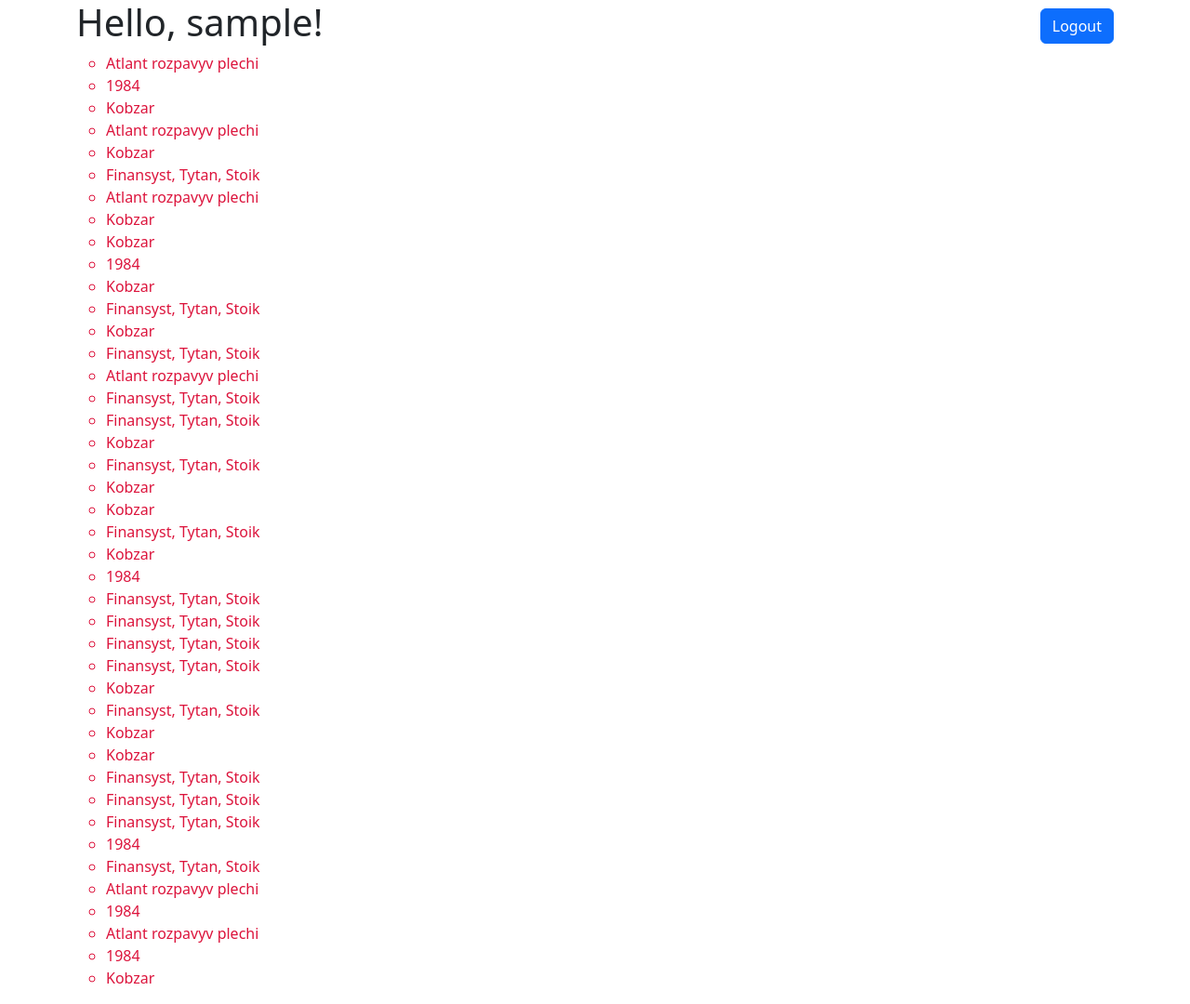
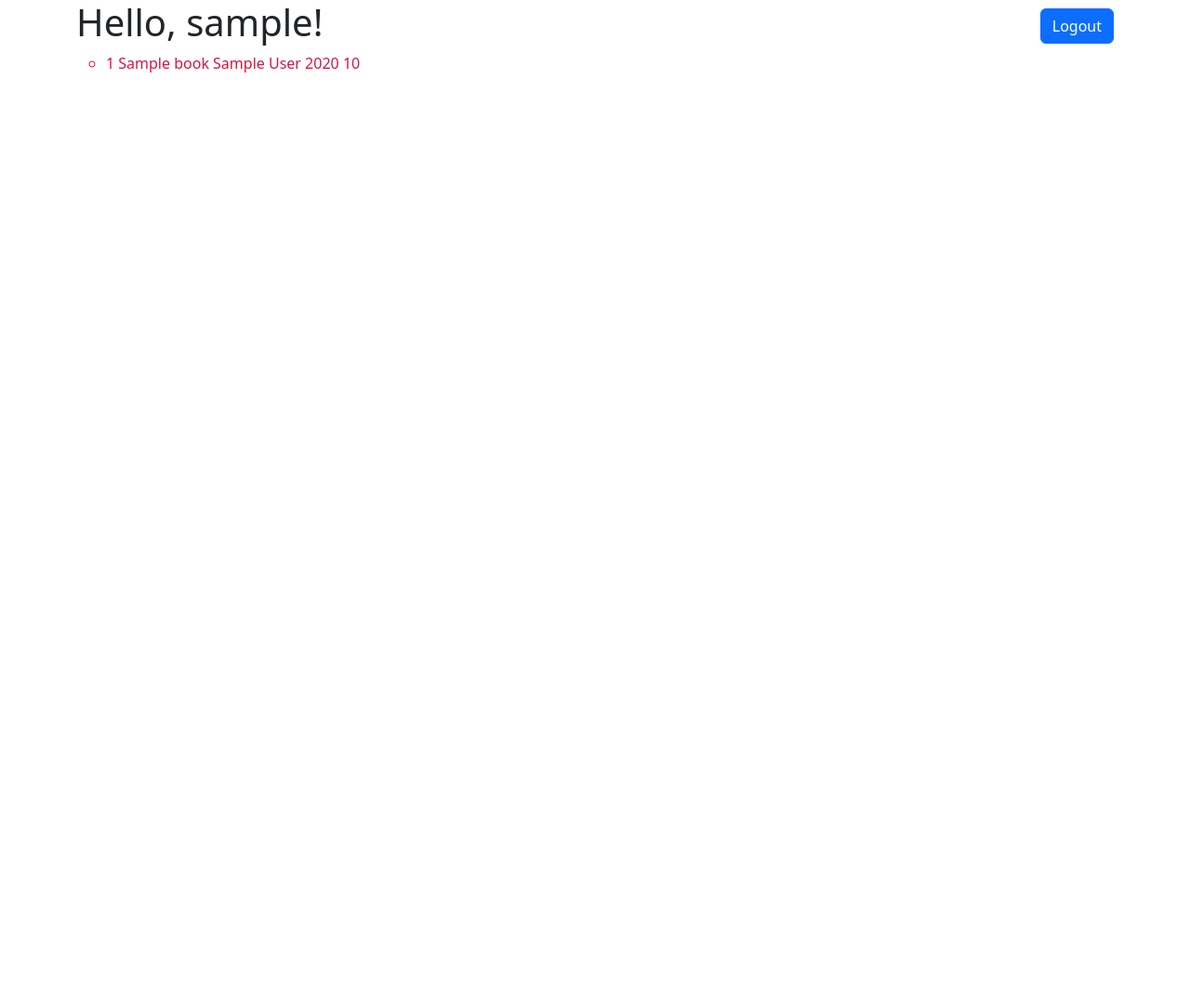
Before and after one commit to Petroleg/robot_dreams_homework, a Flask app: page /books in a window 1280 px wide. Shown: the whole page at 93% size. After the commit the page ends 78 px from the top, so only its background shows below. Run offline with Flask 3, Linux system fonts and the light colour scheme; a user stored in the database is signed in; tables that the repository leaves empty hold one stand-in row (values such as "Sample post").

Commit message:
Homework for lessons #35

```diff
--- a/flask-homework/app.py
+++ b/flask-homework/app.py
@@ -1,25 +1,27 @@
+import logging
+
 from flask import Flask
-from logging.config import dictConfig
+from dotenv import load_dotenv
 
-dictConfig({
-    'version': 1,
-    'formatters': {'default': {
-        'format': '[%(asctime)s] %(levelname)s in %(module)s: %(message)s',
-    }},
-    'handlers': {'wsgi': {
-        'class': 'logging.StreamHandler',
-        'stream': 'ext://flask.logging.wsgi_errors_stream',
-        'formatter': 'default'
-    }},
-    'root': {
-        'level': 'INFO',
-        'handlers': ['wsgi']
-    }
-})
+from flask_sqlalchemy import SQLAlchemy
 
+from config import AppConfig
+
+load_dotenv()
+
+db = SQLAlchemy()
 app = Flask(__name__)
+app.logger.setLevel(logging.INFO)
+app.config.from_object(AppConfig)
+db.init_app(app)
 
 from views import *
+from models import *
+
+with app.app_context():
+    db.create_all()
 
 if __name__ == '__main__':
-    app.run()
+    app.run(host=app.config.get('HOST'),
+            port=app.config.get('PORT'),
+            debug=app.config.get('DEBUG'))
--- a/flask-homework/templates/book_title.html
+++ b/flask-homework/templates/book_id.html
@@ -1,5 +1,5 @@
 {% extends "base.html" %}
 {% block title %}Book Titile{% endblock %}
 {% block content %}
-{{ title }}
+{{ book.id }} {{ book.title }} {{ book.author }} {{ book.year }} {{ book.price }}
 {% endblock %}
--- a/flask-homework/templates/books.html
+++ b/flask-homework/templates/books.html
@@ -5,8 +5,8 @@
 {% endblock %}
 {% block content %}
 <ul id="lists">
-    {% for book in random_books %}
-    <li>{{ book }}</li>
+    {% for book in books %}
+    <li>{{ book.id }} {{ book.title }} {{ book.author }} {{ book.year }} {{ book.price }}</li>
     {% endfor %}
 </ul>
 {% endblock %}
--- a/flask-homework/templates/user_id.html
+++ /dev/null
@@ -1,5 +0,0 @@
-{% extends "base.html" %}
-{% block title %}User Id{% endblock %}
-{% block content %}
-{{ id }}
-{% endblock %}
--- a/flask-homework/views.py
+++ b/flask-homework/views.py
@@ -1,13 +1,11 @@
+import os
 import re
-from app import app
-from flask import abort, request, redirect, render_template, session, url_for
-import random
+from app import app, db
+from flask import abort, request, redirect, render_template, session, url_for, jsonify
+from models import User, Book, Purchase
 
-users = ["Oleh", "Ivan", "Polina", "Tamara"]
 
-books = ["Kobzar", "1984", "Finansyst, Tytan, Stoik", "Atlant rozpavyv plechi"]
-
-app.secret_key = b'_5#y2L"F4Q8z\n\xec]/'
+app.secret_key = os.getenv('SECRET_KEY')
 
 
 @app.get("/")
@@ -18,51 +16,182 @@ def home_page():
         return redirect(url_for("login"))
 
 
-@app.get("/users")
-def get_users():
-    count = int(request.args.get("count")) if request.args.get("count") else random.randint(1, 111)
-    random_users = random.choices(users, k=count)
-    if "username" in session:
-        return render_template("users.html", random_users=random_users), 200
-    else:
+def check_session():
+    if "username" not in session:
         return redirect(url_for("login"))
 
 
-@app.get("/books")
-def get_book():
-    count = int(request.args.get("count")) if request.args.get("count") else random.randint(1, 111)
-    random_books = random.choices(books, k=count)
-    if "username" in session:
-        return render_template("books.html", random_books=random_books), 200
-    else:
-        return redirect(url_for("login"))
+@app.route('/users', methods=['POST', 'GET'])
+def handle_users():
+    if request.method == 'POST':
+        if request.content_type == 'application/json':
+            data = request.json
+        elif request.content_type == 'application/x-www-form-urlencoded':
+            data = request.form
+        else:
+            return jsonify({'error': 'Invalid content type'}), 400
+
+        user = User(first_name=data.get('first_name'), last_name=data.get('last_name'), age=data.get('age'))
+
+        db.session.add(user)
+        db.session.commit()
+
+        return jsonify({'message': 'User created successfully'}), 201
+    elif request.method == 'GET':
+        args = request.args.get("size")
+        if not args:
+            users = User.query.all()
+        else:
+            users = User.query.limit(int(args)).all()
+
+        user_list = []
+        for user in users:
+            user_dict = {
+                "id": user.id,
+                "first_name": user.first_name,
+                "last_name": user.last_name,
+                "age": user.age,
+            }
+            user_list.append(user_dict)
+
+        return jsonify(user_list)
 
 
-@app.get("/users/<int:id>")
-def get_user_id(id):
-    if "username" in session:
-        if not id % 2:
-            return render_template("user_id.html", id=id), 200
-        else:
-            abort(404, "Not found")
-    else:
-        return redirect(url_for("login"))
+@app.get("/users/<int:user_id>")
+def get_user_id(user_id):
+    check_session()
+
+    user = User.query.get_or_404(user_id)
+    user_dict = {
+        "id": user.id,
+        "first_name": user.first_name,
+        "last_name": user.last_name,
+        "age": user.age,
+    }
+    return jsonify(user_dict)
 
 
-@app.get("/books/<string:title>")
-def get_book_title(title):
-    if "username" in session:
-        return render_template("book_title.html", title=title.title())
-    else:
-        return redirect(url_for("login"))
+@app.route('/books', methods=['POST', 'GET'])
+def handle_books():
+    if request.method == 'POST':
+        if request.content_type == 'application/json':
+            data = request.json
+        elif request.content_type == 'application/x-www-form-urlencoded':
+            data = request.form
+        else:
+            return jsonify({'error': 'Invalid content type'}), 400
+
+        book = Book(title=data.get('title'), author=data.get('author'), year=data.get('year'), price=data.get('price'))
+
+        db.session.add(book)
+        db.session.commit()
+
+        return jsonify({'message': 'Book created successfully'}), 201
+    elif request.method == 'GET':
+        args = request.args.get("size")
+        if not args:
+            books = Book.query.all()
+        else:
+            books = Book.query.limit(int(args)).all()
+
+        return render_template('books.html', books=books), 200
 
 
-@app.get("/params")
-def get_params():
-    if "username" in session:
-        return render_template("parameters.html", parameters=request.args.items())
-    else:
-        return redirect(url_for("login"))
+@app.get("/books/<int:book_id>")
+def get_book_id(book_id):
+    check_session()
+
+    book = Book.query.get_or_404(book_id)
+    return render_template("book_id.html", book=book), 200
+
+
+@app.route('/purchases', methods=['POST', 'GET'])
+def handle_purchases():
+    if request.method == 'POST':
+        if request.content_type == 'application/json':
+            data = request.json
+        elif request.content_type == 'application/x-www-form-urlencoded':
+            data = request.form
+        else:
+            return jsonify({'error': 'Invalid content type'}), 400
+
+        user_id = data.get('user_id')
+        book_id = data.get('book_id')
+
+        user = User.query.get(user_id)
+        book = Book.query.get(book_id)
+
+        if not user or not book:
+            return jsonify({'error': 'User or book not found'}), 404
+
+        purchase = Purchase(user=user, book=book)
+
+        db.session.add(purchase)
+        db.session.commit()
+
+        return jsonify({'message': 'Purchase created successfully'}), 201
+    elif request.method == 'GET':
+        args = request.args.get("size")
+        if not args:
+            purchases = (
+                db.session.query(Purchase)
+                .join(Book)
+                .join(User)
+                .filter(Purchase.book_id == Book.id, Purchase.user_id == User.id)
+                .all()
+            )
+        else:
+            purchases = (
+                db.session.query(Purchase)
+                .join(Book)
+                .join(User)
+                .filter(Purchase.book_id == Book.id, Purchase.user_id == User.id)
+                .limit(int(args))
+                .all()
+            )
+
+        purchase_list = []
+        for purchase in purchases:
+            purchase_dict = {
+                "id": purchase.id,
+                "user_id": purchase.user_id,
+                "book_id": purchase.book_id,
+                "date": purchase.date,
+                "title": purchase.book.title,
+                "first_name": purchase.user.first_name,
+                "last_name": purchase.user.last_name,
+            }
+            purchase_list.append(purchase_dict)
+
+        return jsonify(purchase_list)
+
+
+@app.get("/purchases/<int:purchase_id>")
+def get_purchase_id(purchase_id):
+    check_session()
+
+    purchase = (
+        db.session.query(Purchase)
+        .join(Book)
+        .join(User)
+        .filter(
+            Purchase.id == purchase_id,
+            Purchase.book_id == Book.id,
+            Purchase.user_id == User.id,
+        )
+        .first_or_404()
+    )
+
+    purchase_dict = {
+        "id": purchase.id,
+        "user_id": purchase.user_id,
+        "book_id": purchase.book_id,
+        "date": purchase.date,
+        "title": purchase.book.title,
+        "first_name": purchase.user.first_name,
+        "last_name": purchase.user.last_name,
+    }
+    return jsonify(purchase_dict)
 
 
 @app.route('/login', methods=['GET', 'POST'])
```
Also changed, not shown: flask-homework/config.py (added, +9 -0 lines), flask-homework/models.py (added, +28 -0 lines), flask-homework/requirements.txt (added, +12 -0 lines), flask-homework/templates/parameters.html (deleted, +0 -20 lines), flask-homework/templates/users.html (deleted, +0 -11 lines), 1 other file.
